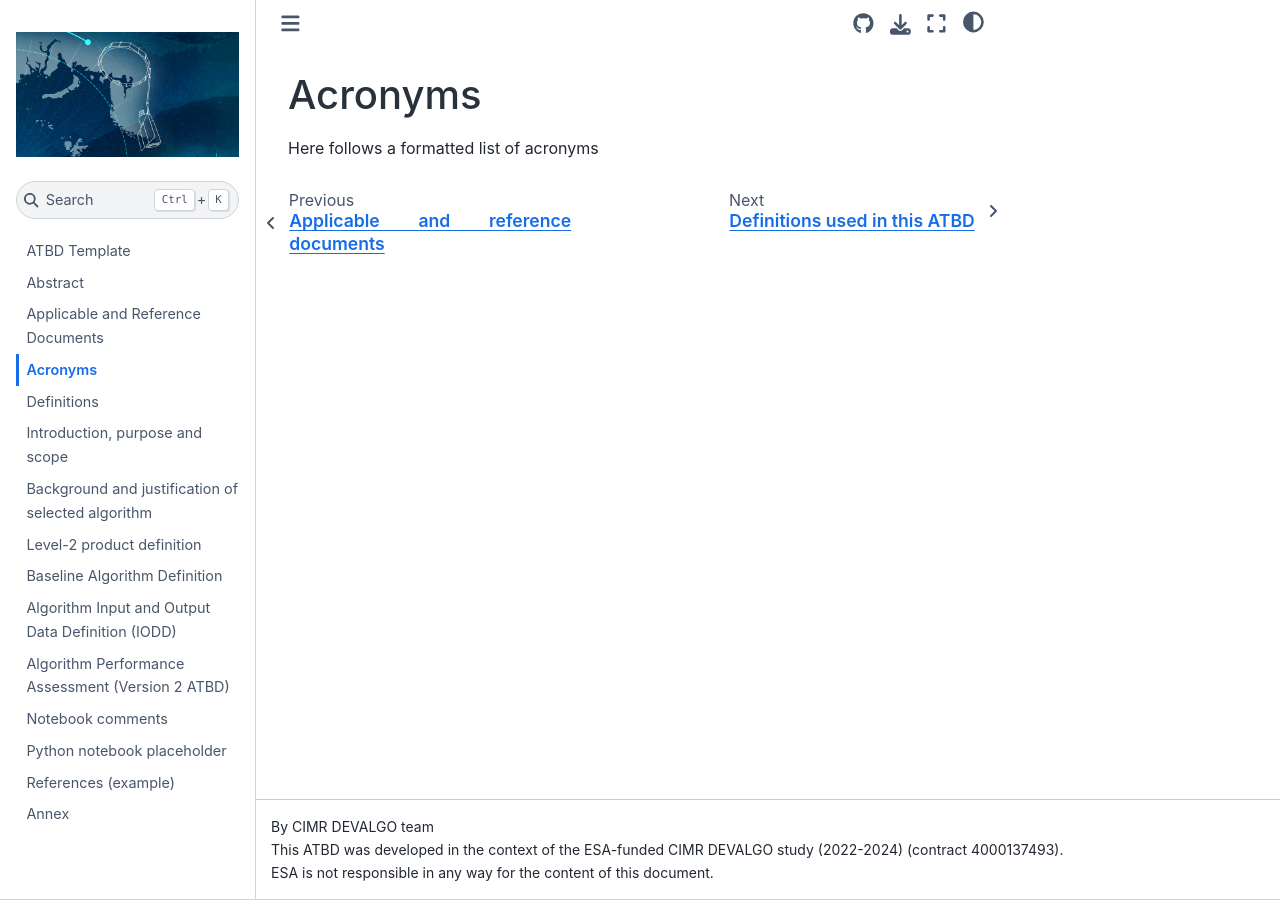
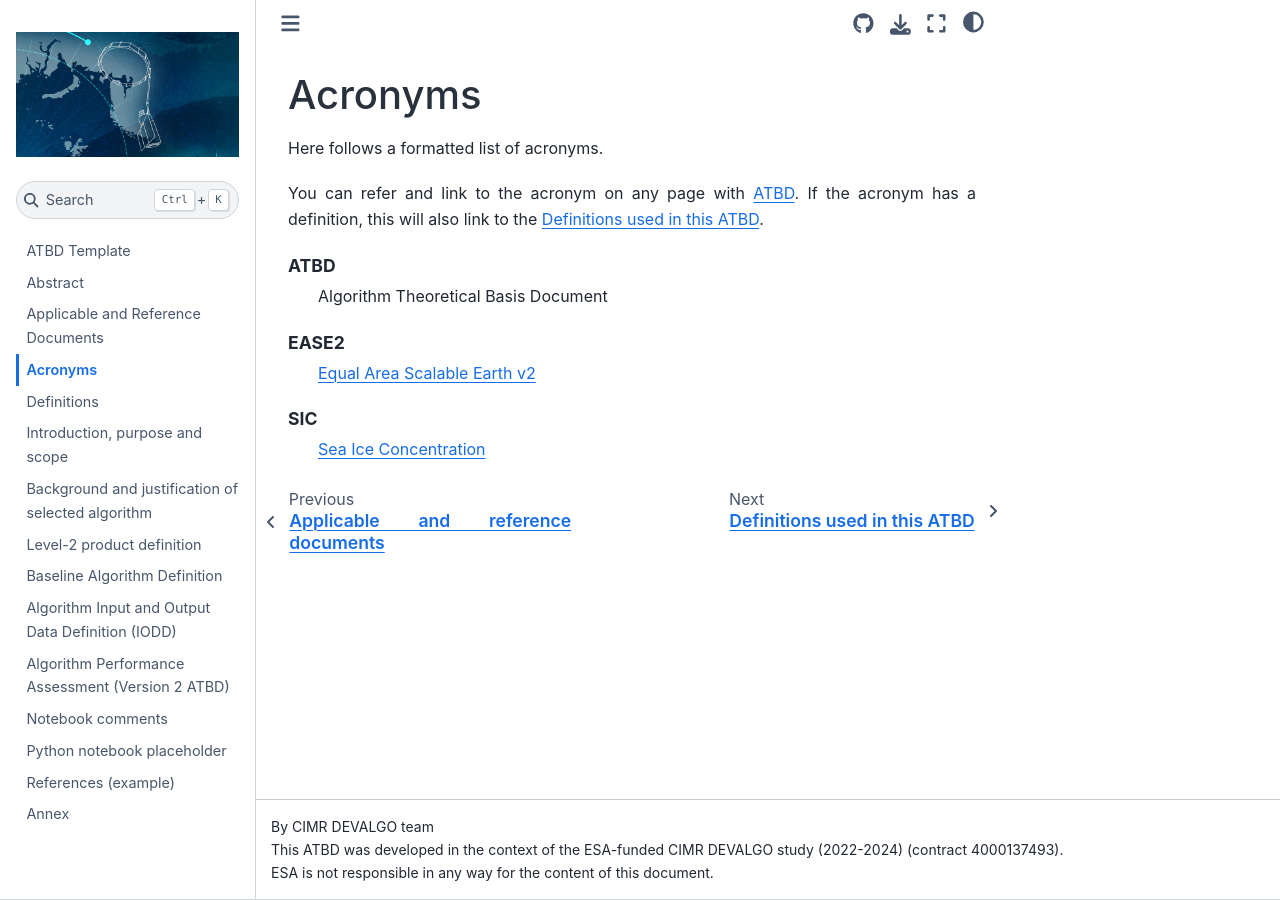
Before and after one commit to CIMR-Algos/ATBD-Template, a Jupyter Book: the page built from book/acronyms.md, in a window 1280 px wide. Built offline with Jupyter Book 1.0.4 settings and Sphinx 7.4.7 and the Sphinx Book theme 1.1.4, drawn with Linux system fonts in a browser that asks for light colours.

Commit message:
Add acronyms and definitions sections.

````diff
--- a/book/acronyms.md
+++ b/book/acronyms.md
@@ -1,3 +1,16 @@
 # Acronyms
 
-Here follows a formatted list of acronyms
+Here follows a formatted list of acronyms.
+
+You can refer and link to the acronym on any page with {term}`ATBD`. If the acronym has a definition, this will also link to the {ref}`sec:definitions`.
+
+```{glossary}
+ATBD
+    Algorithm Theoretical Basis Document
+
+EASE2
+    {term}`Equal Area Scalable Earth v2`
+
+SIC
+    {term}`Sea Ice Concentration`
+```
````
Also changed, not shown: book/definitions.md (+14 -0 lines).
